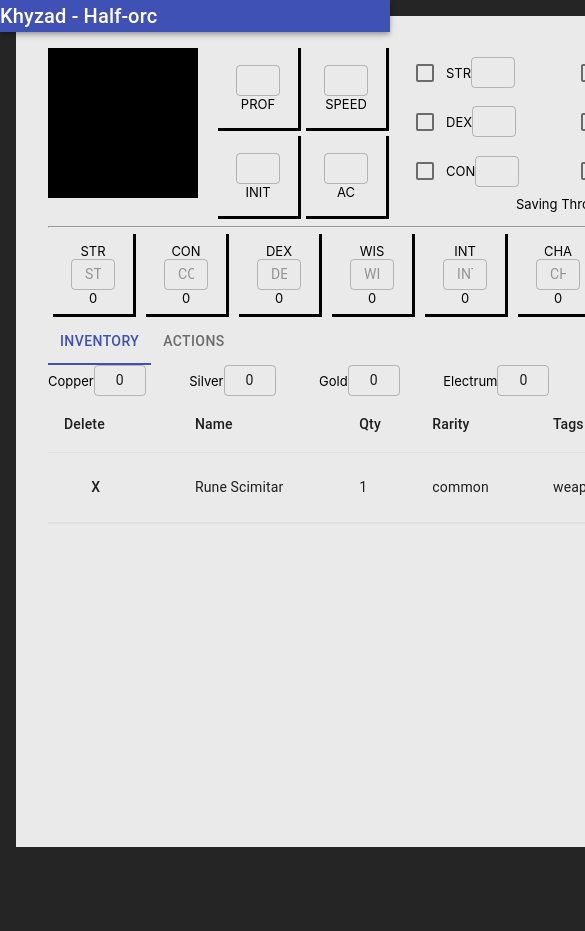
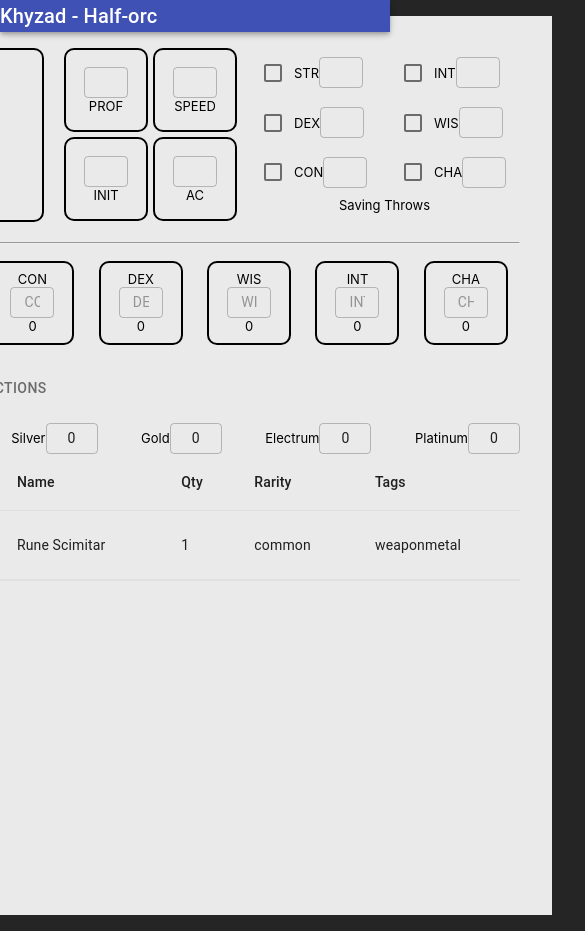
Before and after one commit to Khyzad/DndApp, a React (Create React App) app in the folder client/: page / in a window 390 px wide. Shown: the top 931 px of the page, 585 px wide, since content can reach past the window. Before the commit the page ends 863 px from the top, so only its background shows below. Built offline with nearby package versions, Linux system fonts and the light colour scheme.

Commit message:
Use scss

```diff
--- a/client/package.json
+++ b/client/package.json
@@ -7,10 +7,12 @@
     "@testing-library/jest-dom": "^5.11.6",
     "@testing-library/react": "^11.2.2",
     "@testing-library/user-event": "^12.2.2",
-    "node-sass": "^5.0.0",
+    "node-sass": "^4.14.1",
     "react": "^17.0.1",
     "react-dom": "^17.0.1",
     "react-scripts": "4.0.1",
+    "redux": "^4.0.5",
+    "sass": "^1.32.8",
     "typescript": "^4.1.2",
     "web-vitals": "^0.2.4"
   },
--- a/client/src/App.css
+++ b/client/src/App.scss
@@ -2,6 +2,9 @@
   #main-stage {
     display: flex;
     flex-direction: column;
+    > * {
+      margin: 10px 0;
+    }
   }
   #attribute-container {
     display: flex;
@@ -19,9 +22,8 @@
 
   #saving-throw {
     display: flex;
-    justify-content: middle;
     align-items: center;
-    width: 150px;
+    width: 125px;
   }
 
   #saving-throw-label {
@@ -39,16 +41,29 @@
     display: flex;
     flex-direction: column;
     justify-content: center;
+    position: relative;
+    .modifier {
+      background-color: white;
+      border: 2px solid black;
+      border-radius: 50%;
+      width: 25px;
+      height: 25px;
+      text-align: center;
+      vertical-align: middle;
+      font-size: 1.2rem;
+      position: absolute;
+      bottom: -15px;
+    }
   }
 
-  #portrait{
-    min-height: 150px;
-    max-height: 150px;
-    max-width: 150px;
-    min-width: 150px;
-    background-color: black;
+  #portrait {
+    min-height: 170px;
+    max-height: 170px;
+    max-width: 170px;
+    min-width: 170px;
     margin-right: 20px;
-    margin-bottom: 20px;
+    border: 2px solid black;
+    border-radius: 10px;
   }
 
   #hud-container {
@@ -69,6 +84,7 @@
 
   #face-container {
     display: flex;
+    margin-bottom: 20px;
   }
 
   #data-container {
@@ -82,6 +98,7 @@
   .tab {
     height: 450px;
     overflow-y: auto;
+    margin-top: 10px;
   }
 }
 
@@ -112,8 +129,8 @@
 }
 
 #attribute-container {
-  /* display: inline-block; */
-  /* max-width: 125px; */
+  display: flex;
+  justify-content: space-around;
 }
 
 .attribute-box {
@@ -121,8 +138,8 @@
   flex-direction: column;
   align-items: center;
   justify-content: middle;
-  border-bottom-style: solid;
-  border-right-style: solid;
+  border: 2px solid black;
+  border-radius: 10px;
 }
 
 .attribute-box input {
@@ -137,3 +154,12 @@ input {
   border-style: none;
   box-sizing: border-box;
 }
+
+.wealth {
+  margin: 10px 0;
+  > div {
+    > span {
+      margin-right: 10px;
+    }
+  }
+}
--- a/client/src/App.tsx
+++ b/client/src/App.tsx
@@ -1,5 +1,5 @@
 import React from 'react';
-import './App.css';
+import './App.scss';
 import CharacterSheet from './components/CharacterSheet';
 import {NavBar} from './components/NavBar/NavBar';
 
--- a/client/src/index.js
+++ b/client/src/index.js
@@ -1,6 +1,6 @@
 import React from 'react';
 import ReactDOM from 'react-dom';
-import './index.css';
+import './index.scss';
 import App from './App';
 import reportWebVitals from './reportWebVitals';
 
--- a/client/src/index.css
+++ b/client/src/index.scss
@@ -15,14 +15,14 @@ code {
 #root {
   display: flex;
   align-items: center;
-  justify-content: middle;
+  justify-content: center;
 }
 
 #sheet {
-  flex-grow: 1;
   background-color: #eaeaea;
   margin: 1rem;
   padding: 2rem;
+  width: 800px;
 }
 
 .center {
@@ -32,3 +32,11 @@ code {
 .left {
   text-align: left;
 }
+
+.input {
+  margin-left: 20px;
+}
+
+.attribute-name {
+  width: 20px;
+}
```
Also changed, not shown: 1 other file (tests, documents, lock files or other folders).
